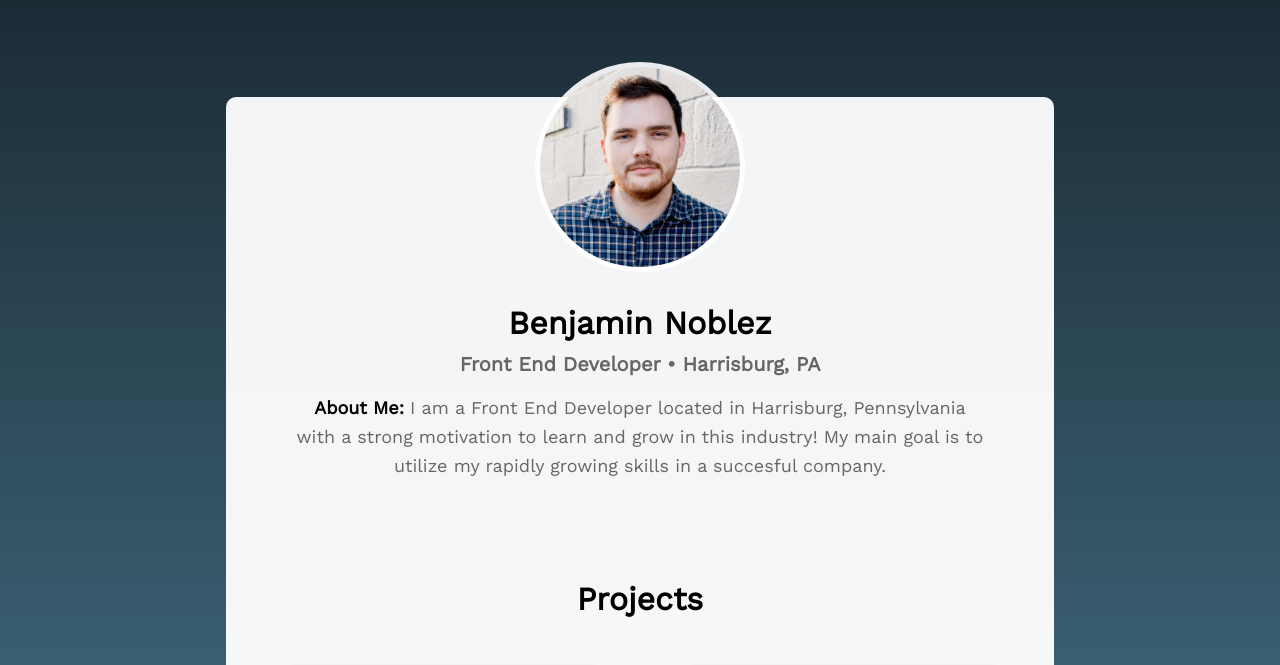
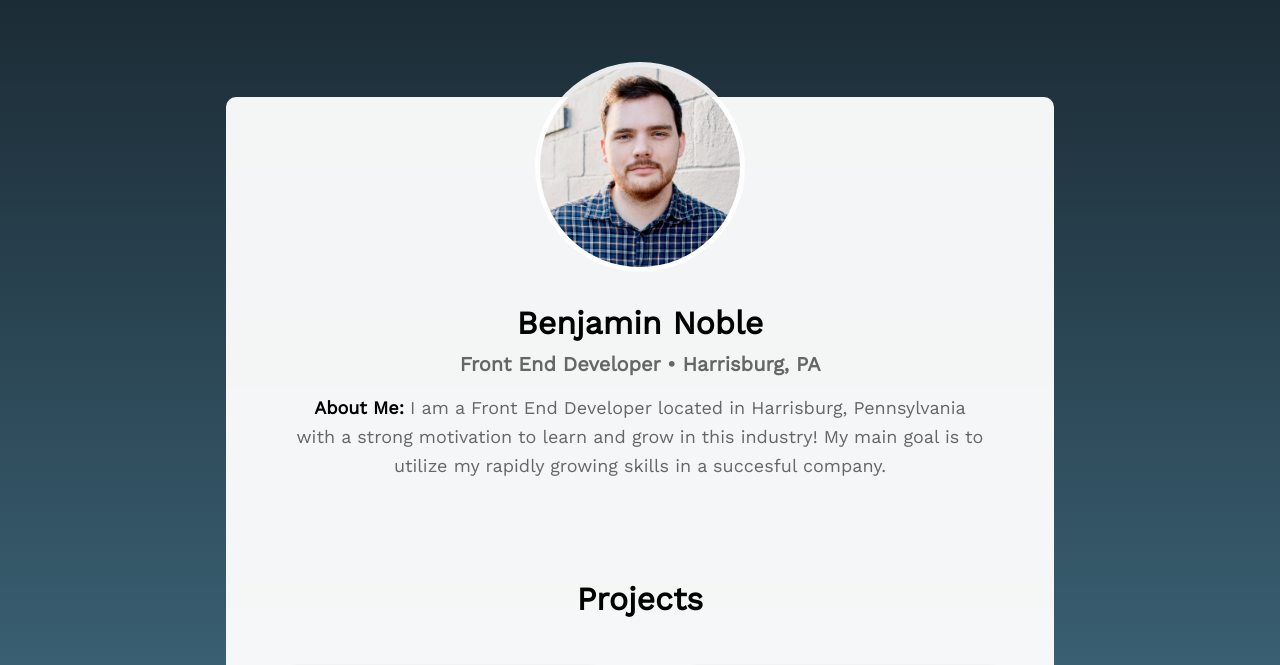
Before and after one commit to Benjaminthomasnoble/PortfolioWebsite, a website: page index.html in a window 1280 px wide. Shown: the part 123-788 px from the top of the page. Drawn offline with nearby package versions, Linux system fonts and the light colour scheme; files that its build step writes are made by us from their sources; files whose address does not match are found by name.

Commit message:
fixes title

```diff
--- a/index.html
+++ b/index.html
@@ -51,7 +51,7 @@
             </div>
 
             <div id="about">
-                <h1>Benjamin Noblez</h1>
+                <h1>Benjamin Noble</h1>
 
                 <h2>Front End Developer &bullet; Harrisburg, PA</h2>
 
```
Also changed, not shown: _site/index.html.
